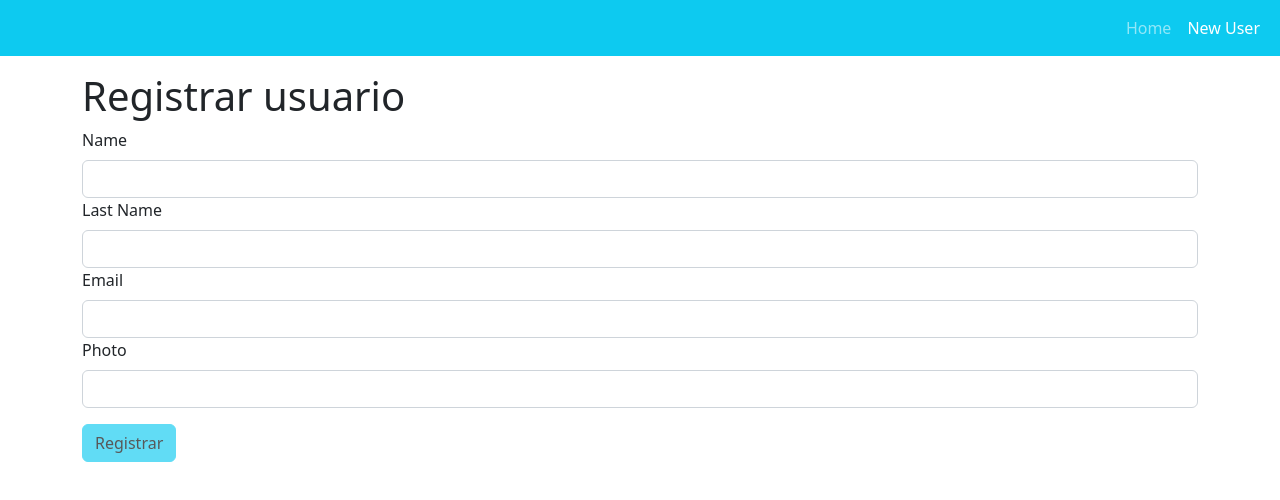
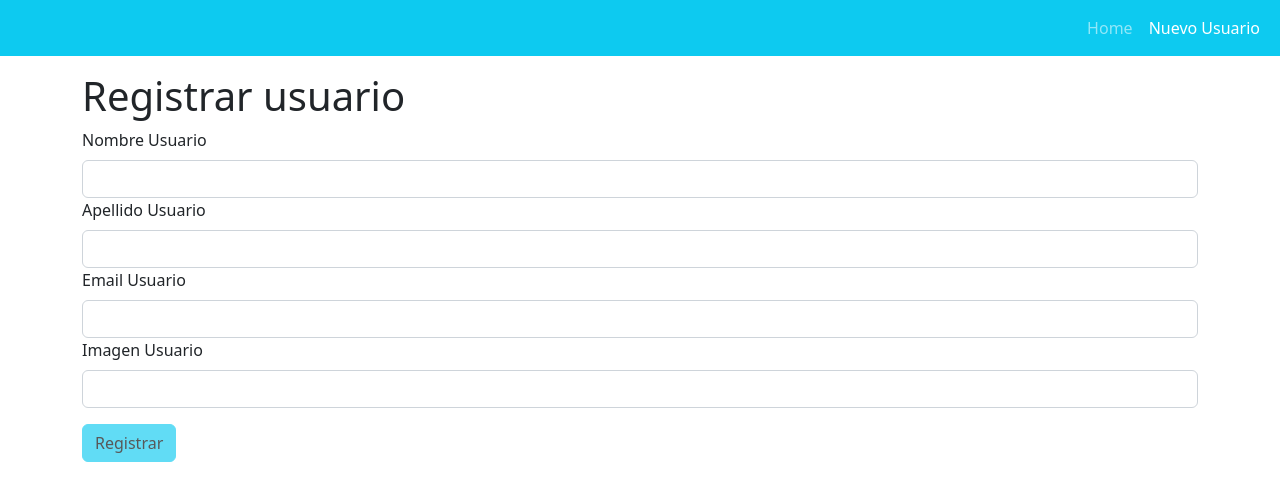
Before and after one commit to Ravicla/ConsultandoAPI, an Angular app: page /newuser in a window 1280 px wide. Shown: the top 500 px of the page. Built offline with nearby package versions, Linux system fonts and the light colour scheme.

Commit message:
finalizado

```diff
--- a/src/app/components/form/form.component.html
+++ b/src/app/components/form/form.component.html
@@ -3,28 +3,28 @@
     <form [formGroup]="userForm" (ngSubmit)="getDataForm()">
 
         <div>
-            <label class="form-label" for="first_name">Name</label>
+            <label class="form-label" for="first_name">Nombre Usuario</label>
             <input class="form-control" type="text" id="first_name" formControlName="first_name">
             <p class="error" *ngIf="checkControl('first_name', 'required')">Campo requerido</p>
             <p class="error" *ngIf="checkControl('first_name', 'minlength')">La longitud del camo tiene que ser al menos de 3 caracteres</p>
           </div>
 
         <div>
-            <label class="form-label"  for="last_name">Last Name</label>
+            <label class="form-label"  for="last_name">Apellido Usuario</label>
             <input class="form-control" type="text" id="last_name" formControlName="last_name">
             <p class="error" *ngIf="checkControl('last_name', 'required')">Campo requerido</p>
             <p class="error" *ngIf="checkControl('last_name', 'minlength')">La longitud del camo tiene que ser al menos de 3 caracteres</p>
         </div>
 
         <div>
-            <label class="form-label"  for="email">Email</label>
+            <label class="form-label"  for="email">Email Usuario</label>
             <input class="form-control" type="text" id="email" formControlName="email">
             <p class="error" *ngIf="checkControl('email', 'required')">Campo requerido</p>
 
         </div>
 
         <div>
-            <label class="form-label"  for="image">Photo</label>
+            <label class="form-label"  for="image">Imagen Usuario</label>
             <input class="form-control" type="text" id="image" formControlName="image">
             <p class="error" *ngIf="checkControl('image', 'required')">Campo requerido</p>
             <p class="error" *ngIf="checkControl('image', 'pattern')">solo aceptan imagenes con extencion .jpg o .png</p>
--- a/src/app/components/header/header.component.html
+++ b/src/app/components/header/header.component.html
@@ -6,7 +6,7 @@
             <a class="nav-link" routerLinkActive="active" [routerLink]="['/home']">Home</a>
           </li>
           <li class="nav-item">
-            <a class="nav-link" routerLinkActive="active" [routerLink]="['/newuser']">New User</a>
+            <a class="nav-link" routerLinkActive="active" [routerLink]="['/newuser']">Nuevo Usuario</a>
           </li>
         </ul>
       </div>
--- a/src/app/components/user-list/user-list.component.html
+++ b/src/app/components/user-list/user-list.component.html
@@ -1,5 +1,5 @@
 <section class="container mt-3">
-  <h1 class="text-center">🕴️ WELCOME TO CONTACTS 🛂</h1>
+  <h1 class="text-center">Lista Contactos</h1>
   <hr>
 
   <div class="row">
--- a/src/app/components/user-view/user-view.component.html
+++ b/src/app/components/user-view/user-view.component.html
@@ -9,9 +9,9 @@
           <p>User name: {{myUser?.username}}</p>
           <p>Email: <a [href]=" 'mailto:' + myUser?.email">{{myUser?.email}}</a></p>
             <div class="d-flex justify-content-evenly">
-            <button class="btn btn-info" (click)="deleteUser(myUser.id)">Delete User</button>
-            <button class="btn btn-info" [routerLink]="['/updateuser', myUser.id]">to update</button>
-            <button class="btn btn-info" [routerLink]="['/home']">Back to contacts</button>
+            <button class="btn btn-info" (click)="deleteUser(myUser.id)">Borrar</button>
+            <button class="btn btn-info" [routerLink]="['/updateuser', myUser.id]">Actualizar</button>
+            <button class="btn btn-info" [routerLink]="['/home']">Volver a listado</button>
             </div>
         </div>
       </div>
```
